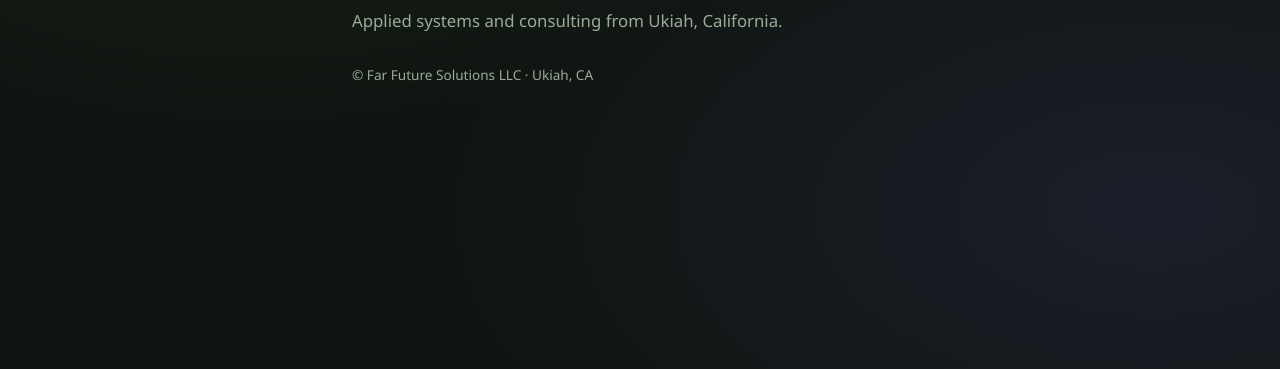
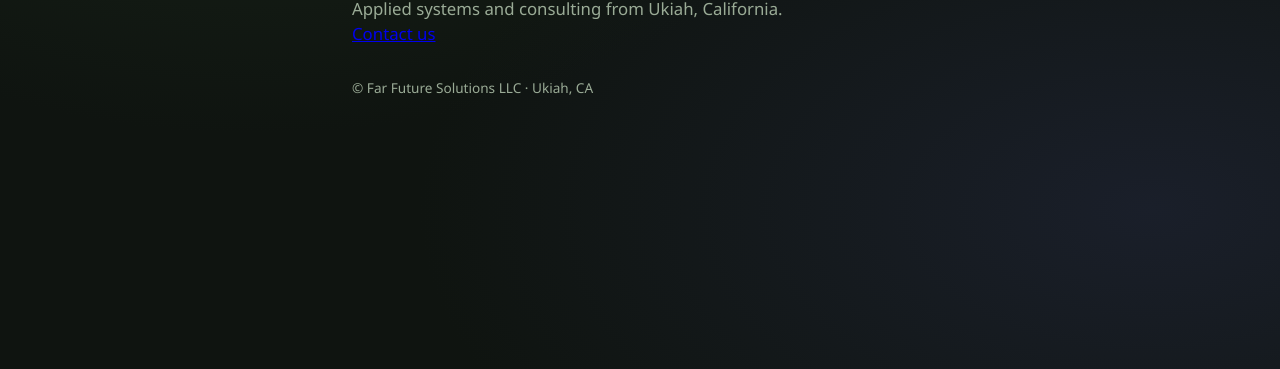
Before and after one commit to PuaNow/PuaNow.github.io, a plain HTML site: page index.html in a window 1280 px wide. Shown: the part 431-800 px from the top of the page. Drawn offline with Linux system fonts and the light colour scheme.

Commit message:
Update index.html

```diff
--- a/index.html
+++ b/index.html
@@ -61,6 +61,7 @@
     <p class="eyebrow">Far Future Solutions LLC</p>
     <h1>Building toward what comes next.</h1>
     <p class="lede">Applied systems and consulting from Ukiah, California.</p>
+    <p class="lede"><a href="mailto:paul@farfuturesolutions.com">Contact us</a></p>
     <footer>© Far Future Solutions LLC · Ukiah, CA</footer>
   </main>
 </body>
```
